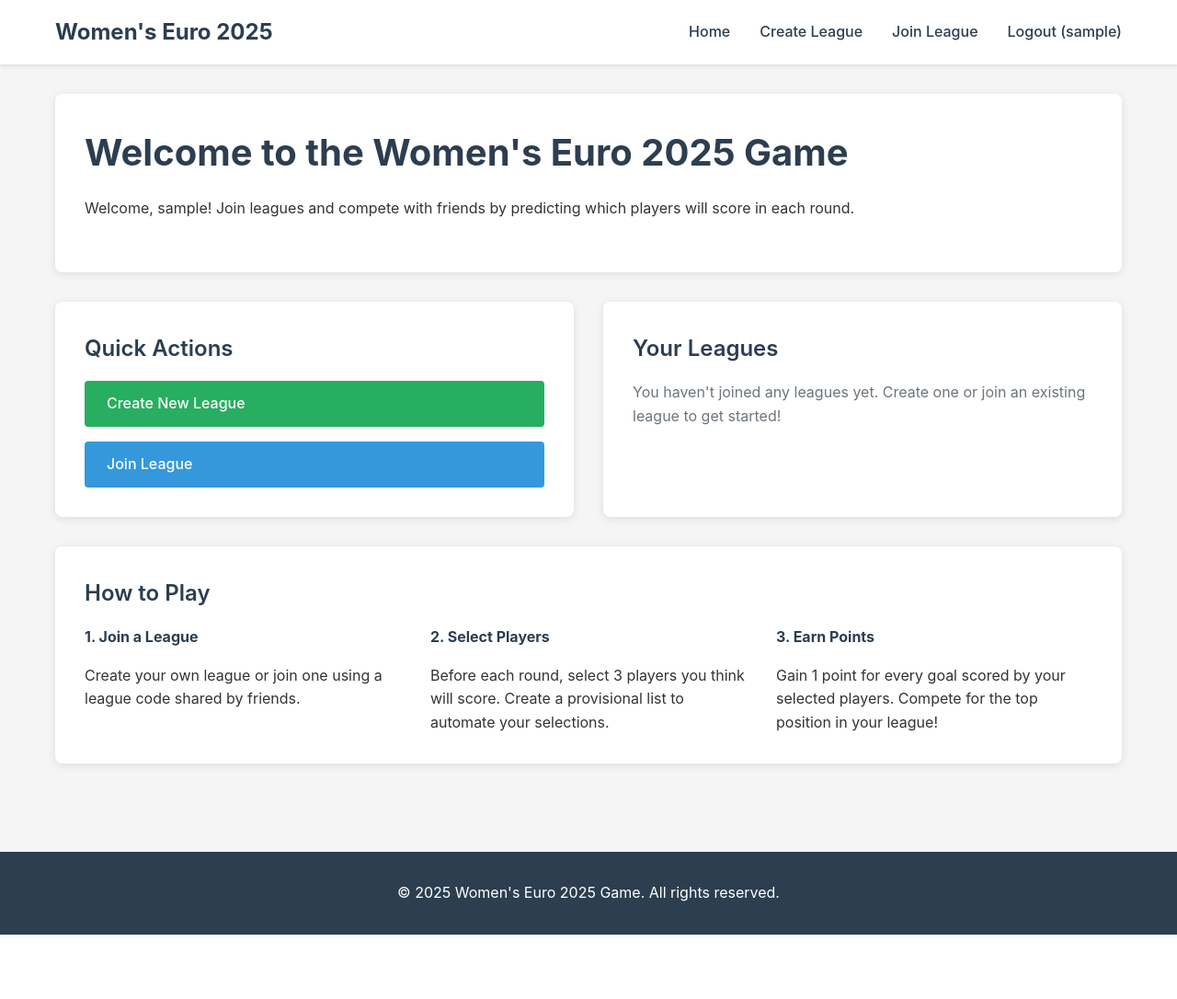
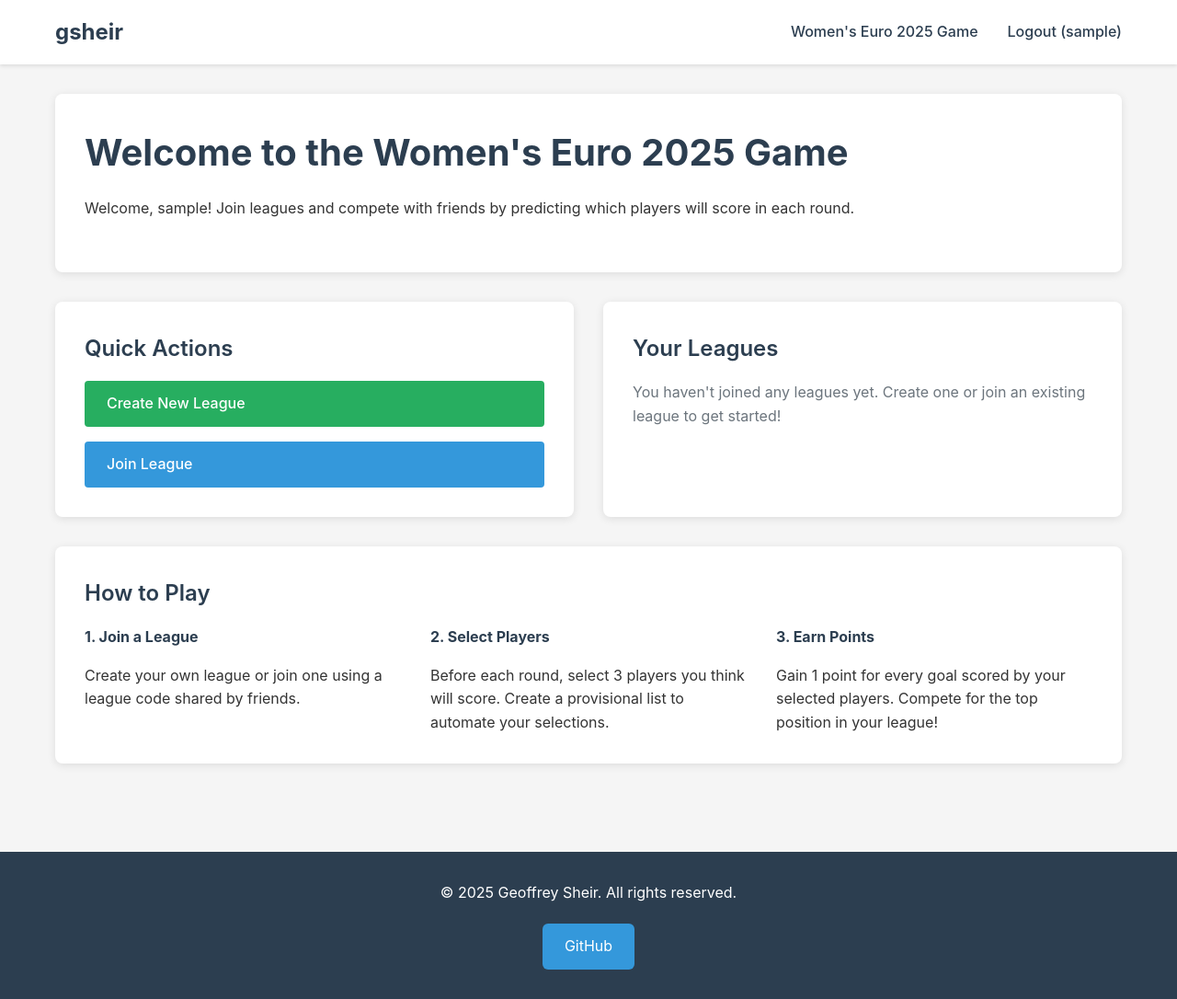
Before and after one commit to gsheir/gsheir.com, a Django app: page /weuro2025_game/ in a window 1280 px wide. Shown: the whole page at 92% size. Before the commit the page ends 1016 px from the top, so only its background shows below. Run offline with Django 4.2, Linux system fonts and the light colour scheme; the visitor is signed in with stand-in values (Sample User, id 1); data that the repository does not hold is empty.

Commit message:
update page structure and html

```diff
--- a/game/urls.py
+++ b/game/urls.py
@@ -7,9 +7,9 @@ app_name = "game"
 
 urlpatterns = [
     # Root blank page
-    path("", views.BlankPageView.as_view(), name="blank_home"),
+    path("", views.HomeView.as_view(), name="home"),
     # Game functionality under weuro2025_game path
-    path("weuro2025_game/", views.HomeView.as_view(), name="home"),
+    path("weuro2025_game/", views.GameHomeView.as_view(), name="game_home"),
     path(
         "weuro2025_game/login/",
         auth_views.LoginView.as_view(template_name="game/login.html"),
--- a/game/views.py
+++ b/game/views.py
@@ -29,8 +29,8 @@ from .models import (
 )
 
 
-class BlankPageView(TemplateView):
-    template_name = "game/blank.html"
+class HomeView(TemplateView):
+    template_name = "home.html"
 
 
 class RegisterView(CreateView):
@@ -46,7 +46,7 @@ class RegisterView(CreateView):
         return "/weuro2025_game/"
 
 
-class HomeView(LoginRequiredMixin, TemplateView):
+class GameHomeView(LoginRequiredMixin, TemplateView):
     template_name = "game/home.html"
 
     def get_context_data(self, **kwargs):
--- a/templates/game/base.html
+++ b/templates/base.html
@@ -3,7 +3,7 @@
 <head>
     <meta charset="UTF-8">
     <meta name="viewport" content="width=device-width, initial-scale=1.0">
-    <title>{% block title %}Women's Euro 2025 Game{% endblock %}</title>
+    <title>{% block title %}Geoffrey Sheir{% endblock %}</title>
     {% load static %}
     <link rel="icon" type="image/x-icon" href="{% static 'favicon.ico' %}">
     <link rel="shortcut icon" type="image/x-icon" href="{% static 'favicon.ico' %}">
@@ -274,23 +274,34 @@
         .mt-3 {
             margin-top: 1.5rem;
         }
+
+        .game-link {
+            display: inline-block;
+            background-color: #3498db;
+            color: white;
+            padding: 12px 24px;
+            text-decoration: none;
+            border-radius: 6px;
+            margin-top: 20px;
+            transition: background-color 0.3s;
+        }
+        .game-link:hover {
+            background-color: #2980b9;
+        }
     </style>
 </head>
 <body>
     <header>
         <div class="container">
             <div class="header-content">
-                <a href="{% url 'game:home' %}" class="logo">Women's Euro 2025</a>
+                <a href="{% url 'game:home' %}" class="logo">gsheir</a>
                 <nav>
                     <ul>
                         {% if user.is_authenticated %}
-                            <li><a href="{% url 'game:home' %}">Home</a></li>
-                            <li><a href="{% url 'game:create_league' %}">Create League</a></li>
-                            <li><a href="{% url 'game:join_league' %}">Join League</a></li>
+                            <li><a href="{% url 'game:game_home' %}">Women's Euro 2025 Game</a></li>
                             <li><a href="{% url 'game:logout' %}">Logout ({{ user.username }})</a></li>
                         {% else %}
                             <li><a href="{% url 'game:login' %}">Login</a></li>
-                            <li><a href="{% url 'game:register' %}">Register</a></li>
                         {% endif %}
                     </ul>
                 </nav>
@@ -315,7 +326,8 @@
 
     <footer>
         <div class="container">
-            <p>&copy; 2025 Women's Euro 2025 Game. All rights reserved.</p>
+            <p>&copy; 2025 Geoffrey Sheir. All rights reserved.</p>
+            <a href="https://github.com/gsheir/gsheir.com" class="game-link">GitHub</a>
         </div>
     </footer>
 </body>
--- a/templates/game/create_league.html
+++ b/templates/game/create_league.html
@@ -1,4 +1,4 @@
-{% extends 'game/base.html' %}
+{% extends 'base.html' %}
 
 {% block title %}Create League - Women's Euro 2025 Game{% endblock %}
 
--- a/templates/game/home.html
+++ b/templates/game/home.html
@@ -1,4 +1,4 @@
-{% extends 'game/base.html' %}
+{% extends 'base.html' %}
 
 {% block title %}Home - Women's Euro 2025 Game{% endblock %}
 
--- a/templates/game/join_league.html
+++ b/templates/game/join_league.html
@@ -1,4 +1,4 @@
-{% extends 'game/base.html' %}
+{% extends 'base.html' %}
 
 {% block title %}Join League - Women's Euro 2025 Game{% endblock %}
 
--- a/templates/game/league.html
+++ b/templates/game/league.html
@@ -1,4 +1,4 @@
-{% extends 'game/base.html' %}
+{% extends 'base.html' %}
 
 {% block title %}{{ league.name }} - Women's Euro 2025 Game{% endblock %}
 
--- a/templates/game/login.html
+++ b/templates/game/login.html
@@ -1,4 +1,4 @@
-{% extends 'game/base.html' %}
+{% extends 'base.html' %}
 
 {% block title %}Login - Women's Euro 2025 Game{% endblock %}
 
--- a/templates/game/register.html
+++ b/templates/game/register.html
@@ -1,4 +1,4 @@
-{% extends 'game/base.html' %}
+{% extends 'base.html' %}
 
 {% block title %}Register - Women's Euro 2025 Game{% endblock %}
 
--- a/templates/game/selection.html
+++ b/templates/game/selection.html
@@ -1,4 +1,4 @@
-{% extends 'game/base.html' %}
+{% extends 'base.html' %}
 
 {% block title %}Selection - {{ league.name }} - Women's Euro 2025 Game{% endblock %}
 
```
Also changed, not shown: templates/home.html (added, +12 -0 lines), templates/blank copy.html (renamed from templates/game/blank.html).
